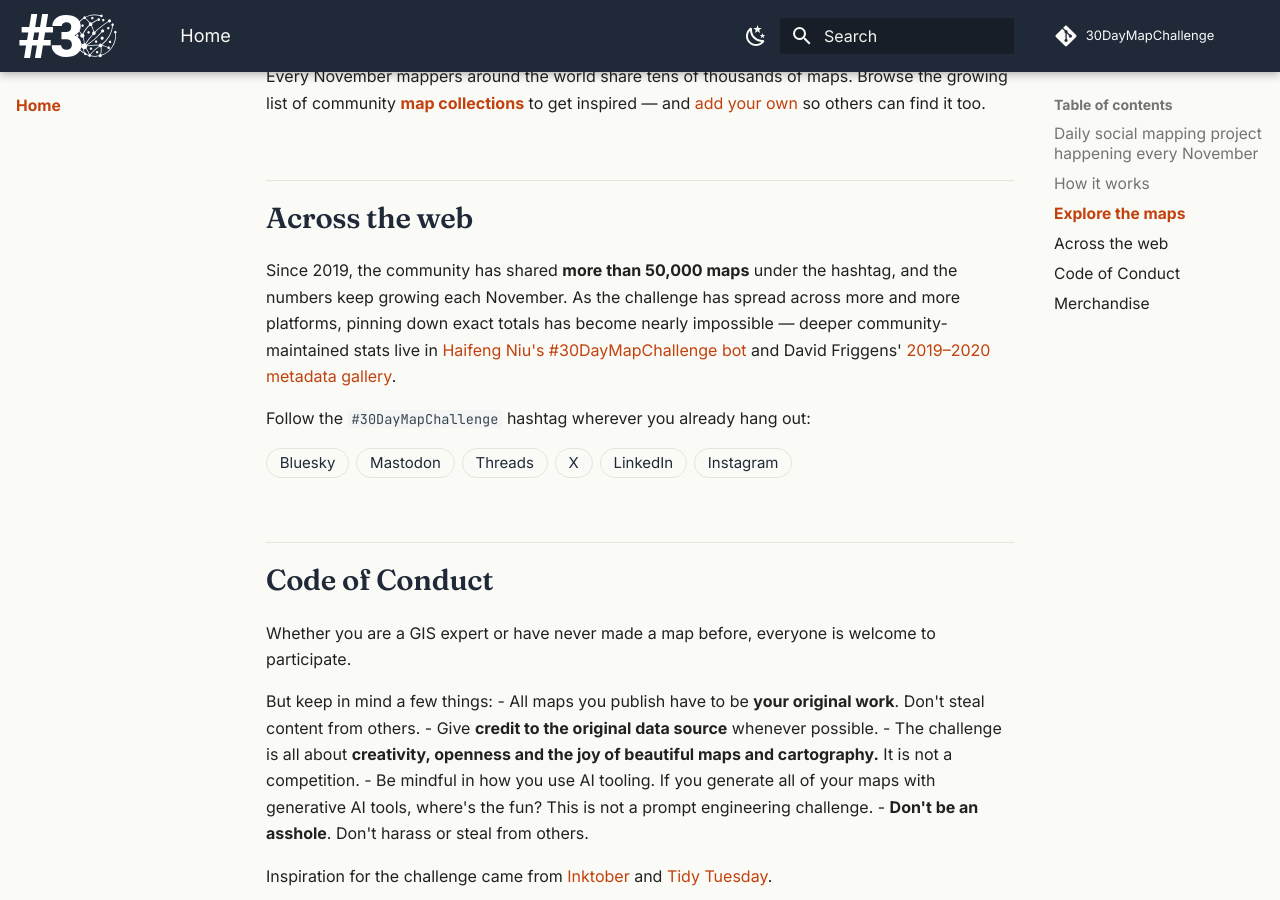
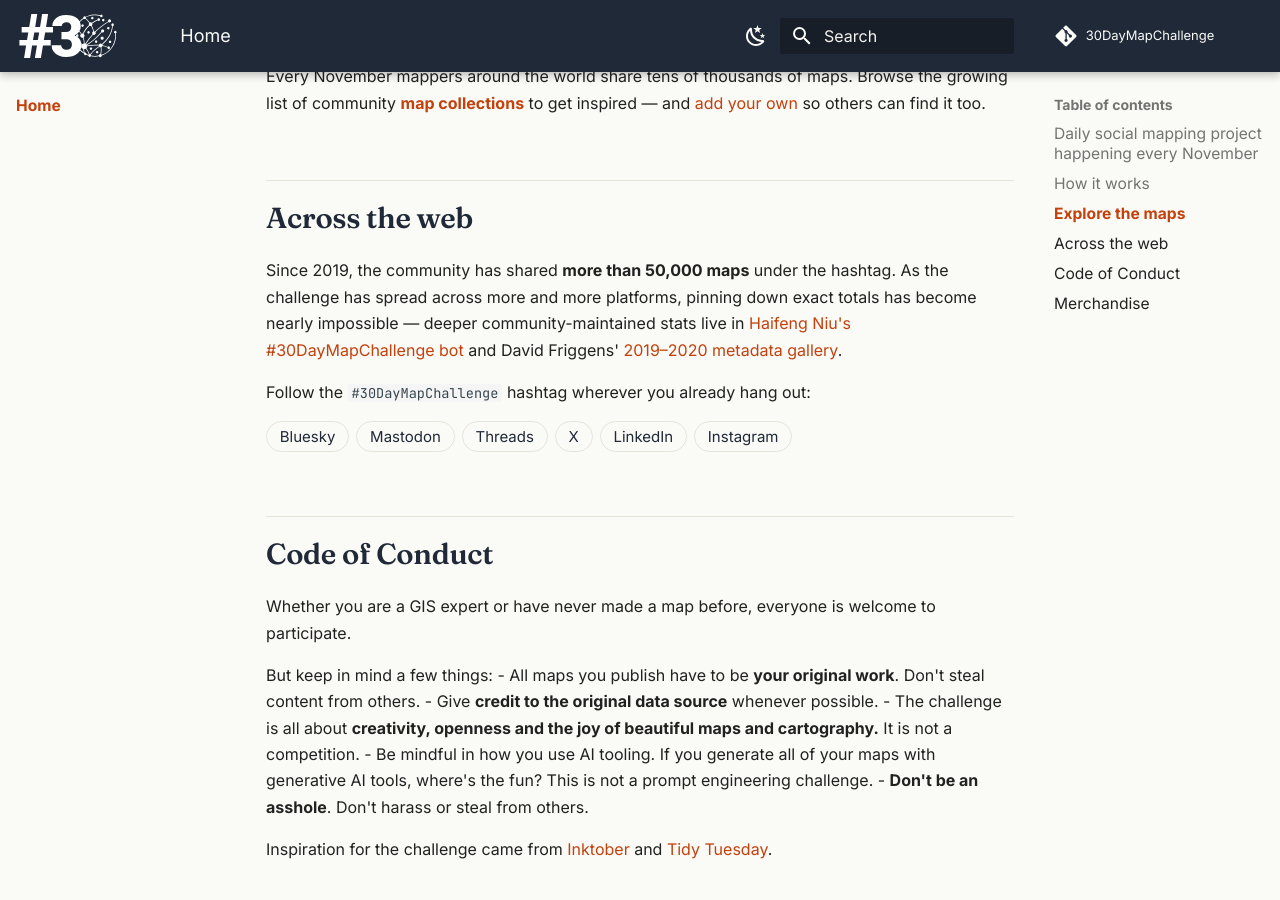
Before and after one commit to tjukanovt/30DayMapChallenge, an MkDocs documentation site: the page built from docs/index.md, in a window 1280 px wide and 900 px high, scrolled down 1242 px. Built offline with MkDocs 1.6.1 and Material for MkDocs 9.7.7, drawn with Linux system fonts in a browser that asks for light colours; comment, search, counter and statistics services are not loaded.

Commit message:
Drop unverifiable growth claim from the stats lead-in
"The numbers keep growing each November" was speculation — there's no
hard data behind it. Keep only the verifiable cumulative total and the
honest measurement problem.

```diff
--- a/docs/index.md
+++ b/docs/index.md
@@ -41,7 +41,7 @@ Every November mappers around the world share tens of thousands of maps. Browse
 
 ## Across the web
 
-Since 2019, the community has shared **more than 50,000 maps** under the hashtag, and the numbers keep growing each November. As the challenge has spread across more and more platforms, pinning down exact totals has become nearly impossible — deeper community-maintained stats live in [Haifeng Niu's #30DayMapChallenge bot](https://github.com/hn303/30DayMapChallenge-Bot) and David Friggens' [2019–2020 metadata gallery](https://github.com/dakvid/30DayMapChallenge2020Metadata).
+Since 2019, the community has shared **more than 50,000 maps** under the hashtag. As the challenge has spread across more and more platforms, pinning down exact totals has become nearly impossible — deeper community-maintained stats live in [Haifeng Niu's #30DayMapChallenge bot](https://github.com/hn303/30DayMapChallenge-Bot) and David Friggens' [2019–2020 metadata gallery](https://github.com/dakvid/30DayMapChallenge2020Metadata).
 
 Follow the `#30DayMapChallenge` hashtag wherever you already hang out:
 
```
